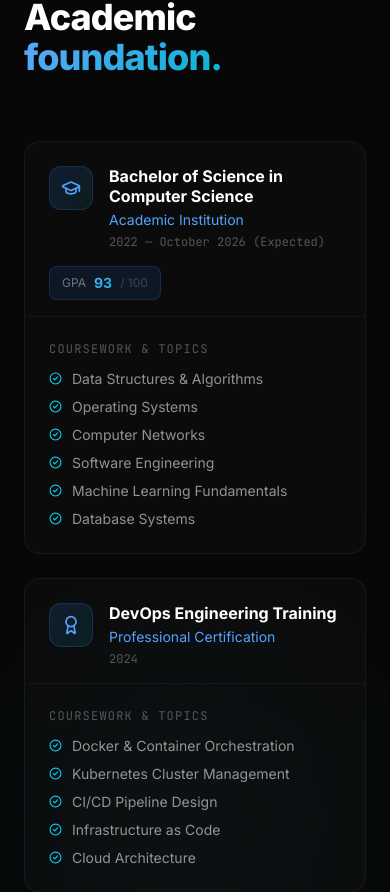
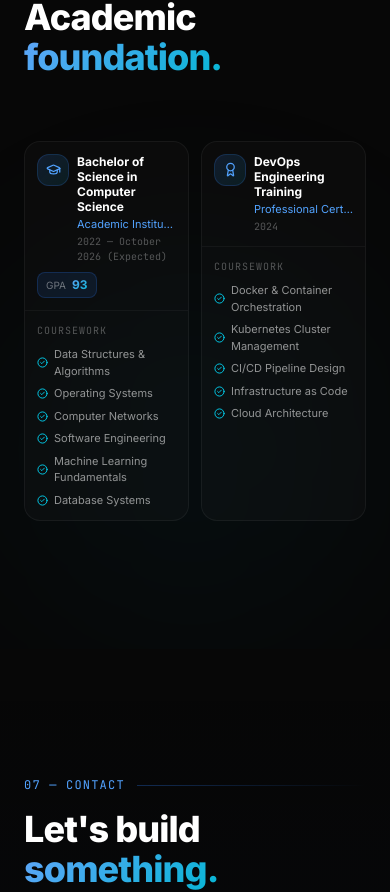
Before and after one commit to DolevAtik/Dolev_Portfolio, a React (Vite) app: page / in a window 390 px wide. Shown: the part 5474-6366 px from the top of the page. Built offline with nearby package versions, Linux system fonts and the light colour scheme.

Commit message:
Mobile 2x2 grid for Education section, compact card layout on mobile
Co-Authored-By: Claude Sonnet 4.6 <noreply@anthropic.com>

```diff
--- a/src/components/Education.tsx
+++ b/src/components/Education.tsx
@@ -43,7 +43,7 @@ export default function Education() {
           </h2>
         </FadeIn>
 
-        <div className="grid md:grid-cols-2 gap-6">
+        <div className="grid grid-cols-2 gap-3 md:gap-6">
           {education.map((edu, i) => {
             const Icon = icons[i]
             return (
@@ -58,35 +58,37 @@ export default function Education() {
                   transition={{ duration: 0.2 }}
                 >
                   {/* Header */}
-                  <div className="p-6 pb-4 border-b border-white/[0.04]">
-                    <div className="flex items-start gap-4">
-                      <div className="w-11 h-11 rounded-xl flex items-center justify-center flex-shrink-0"
+                  <div className="p-3 md:p-6 pb-3 md:pb-4 border-b border-white/[0.04]">
+                    <div className="flex items-start gap-2 md:gap-4">
+                      <div className="w-8 h-8 md:w-11 md:h-11 rounded-xl flex items-center justify-center flex-shrink-0"
                         style={{ background: 'linear-gradient(135deg, rgba(59,130,246,0.15), rgba(6,182,212,0.1))', border: '1px solid rgba(59,130,246,0.2)' }}>
-                        <Icon size={20} className="text-blue-400" />
+                        <Icon size={15} className="text-blue-400 md:hidden" />
+                        <Icon size={20} className="text-blue-400 hidden md:block" />
                       </div>
-                      <div className="flex-1">
-                        <h3 className="font-bold text-white leading-tight mb-1">{edu.degree}</h3>
-                        <p className="text-sm text-blue-400">{edu.institution}</p>
-                        <p className="text-xs font-mono text-white/30 mt-1">{edu.period}</p>
+                      <div className="flex-1 min-w-0">
+                        <h3 className="font-bold text-white leading-tight mb-0.5 text-xs md:text-base">{edu.degree}</h3>
+                        <p className="text-[11px] md:text-sm text-blue-400 truncate">{edu.institution}</p>
+                        <p className="text-[10px] md:text-xs font-mono text-white/30 mt-0.5">{edu.period}</p>
                       </div>
                     </div>
 
                     {edu.gpa && (
-                      <div className="mt-4 inline-flex items-center gap-2 px-3 py-1.5 rounded-lg bg-blue-500/10 border border-blue-500/20">
-                        <span className="text-xs text-white/40">GPA</span>
-                        <span className="text-sm font-bold text-gradient-blue">{edu.gpa}</span>
-                        <span className="text-xs text-white/20">/ 100</span>
+                      <div className="mt-2 md:mt-4 inline-flex items-center gap-1.5 px-2 md:px-3 py-1 md:py-1.5 rounded-lg bg-blue-500/10 border border-blue-500/20">
+                        <span className="text-[10px] md:text-xs text-white/40">GPA</span>
+                        <span className="text-xs md:text-sm font-bold text-gradient-blue">{edu.gpa}</span>
+                        <span className="text-[10px] md:text-xs text-white/20 hidden md:inline">/ 100</span>
                       </div>
                     )}
                   </div>
 
                   {/* Highlights */}
-                  <div className="p-6">
-                    <div className="text-xs font-mono text-white/30 uppercase tracking-widest mb-3">Coursework & Topics</div>
-                    <ul className="space-y-2">
+                  <div className="p-3 md:p-6">
+                    <div className="text-[10px] md:text-xs font-mono text-white/30 uppercase tracking-widest mb-2 md:mb-3">Coursework</div>
+                    <ul className="space-y-1.5 md:space-y-2">
                       {edu.highlights.map((h) => (
-                        <li key={h} className="flex items-center gap-2.5 text-sm text-white/55">
-                          <CheckCircle2 size={13} className="text-cyan-400 flex-shrink-0" />
+                        <li key={h} className="flex items-center gap-1.5 md:gap-2.5 text-[11px] md:text-sm text-white/55">
+                          <CheckCircle2 size={11} className="text-cyan-400 flex-shrink-0 md:hidden" />
+                          <CheckCircle2 size={13} className="text-cyan-400 flex-shrink-0 hidden md:block" />
                           {h}
                         </li>
                       ))}
```
